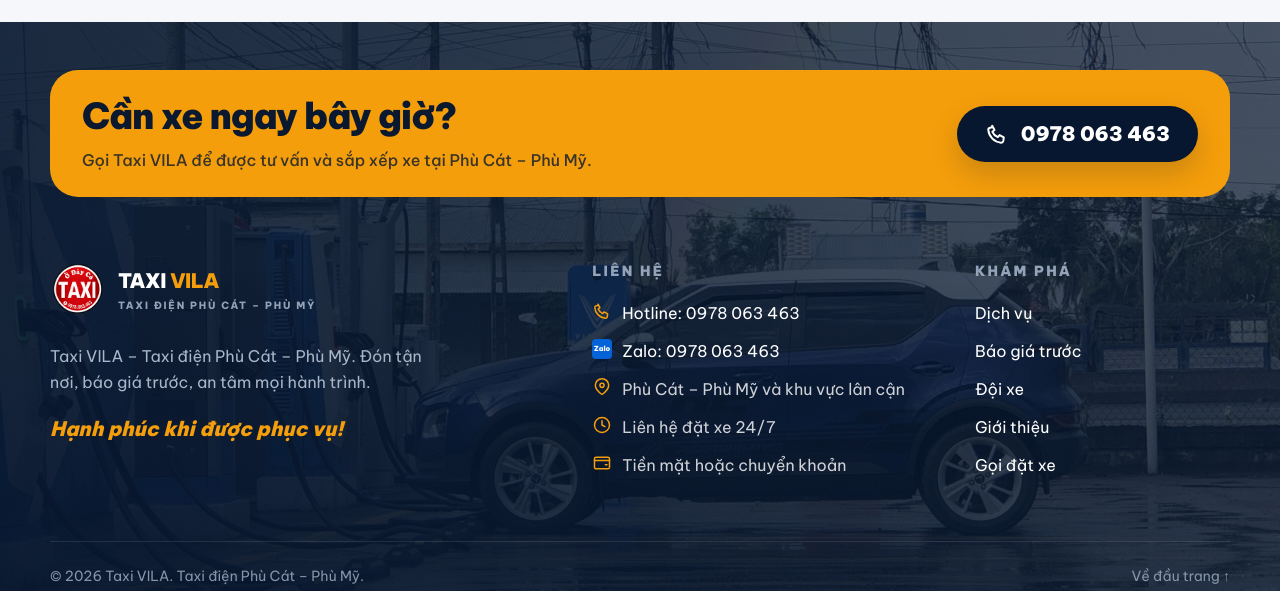
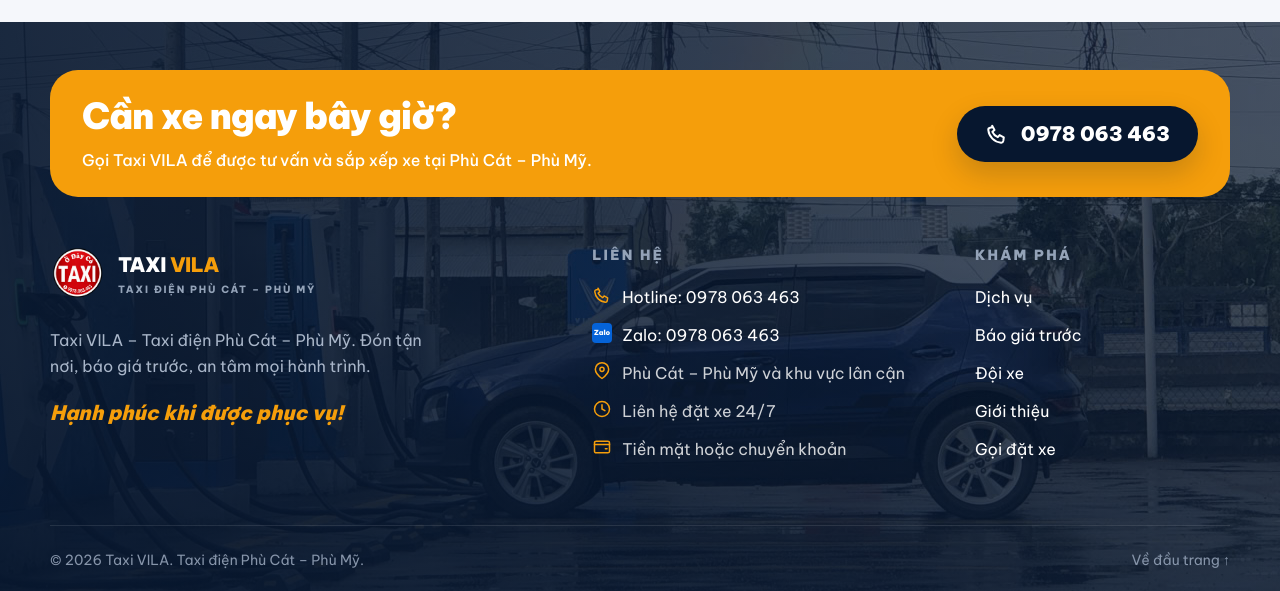
Before and after one commit to vila-taxi-77/vila-taxi-77, a Next.js app: page / in a window 1280 px wide. Shown: the part 4542-5133 px from the top of the page. Built offline with nearby package versions, Linux system fonts and the light colour scheme.

Commit message:
fix: sửa footer lại về khoảng cách với các phần tử và sửa lại màu chữ theo đúng hiện tại

```diff
--- a/src/components/layout/site-footer.tsx
+++ b/src/components/layout/site-footer.tsx
@@ -48,10 +48,10 @@ export function SiteFooter() {
         <div className="absolute inset-0 bg-[linear-gradient(90deg,rgba(7,23,47,0.9)_0%,rgba(7,23,47,0.78)_55%,rgba(7,23,47,0.68)_100%),linear-gradient(180deg,rgba(7,23,47,0.14)_0%,rgba(7,23,47,0.18)_55%,rgba(7,23,47,0.55)_100%)]" />
       </div>
       <div className="relative z-10 mx-auto max-w-[1220px] px-4 pb-7 pt-8 sm:px-6 sm:pt-10 lg:px-5 lg:pt-12">
-        <div className="flex flex-col gap-5 rounded-[1.75rem] bg-[var(--brand-accent)] px-5 py-5 text-[#0a192f] sm:px-7 sm:py-6 lg:flex-row lg:items-center lg:justify-between lg:gap-8 lg:px-8">
+        <div className="flex flex-col gap-5 rounded-[1.75rem] bg-[var(--brand-accent)] px-5 py-5 text-white sm:px-7 sm:py-6 lg:flex-row lg:items-center lg:justify-between lg:gap-8 lg:px-8">
           <div>
             <h2 className="text-2xl font-black leading-tight tracking-[-0.03em] sm:text-3xl lg:text-4xl">Cần xe ngay bây giờ?</h2>
-            <p className="mt-2 text-sm font-medium leading-relaxed text-[#0a192f]/80 sm:text-base">Gọi Taxi VILA để được tư vấn và sắp xếp xe tại Phù Cát – Phù Mỹ.</p>
+            <p className="mt-2 text-sm font-medium leading-relaxed sm:text-base">Gọi Taxi VILA để được tư vấn và sắp xếp xe tại Phù Cát – Phù Mỹ.</p>
           </div>
           <a
             href={siteContact.telephoneUrl}
@@ -65,7 +65,7 @@ export function SiteFooter() {
           </a>
         </div>
 
-        <div className="grid gap-10 py-14 sm:grid-cols-2 lg:grid-cols-[1.5fr_1fr_0.8fr] lg:gap-16 lg:py-16">
+        <div className="grid gap-10 pb-14 pt-10 sm:grid-cols-2 sm:pt-12 lg:grid-cols-[1.5fr_1fr_0.8fr] lg:gap-16 lg:pb-16 lg:pt-12">
           <div className="max-w-md">
             <a href="#top" aria-label="Taxi VILA - về đầu trang" className="inline-flex items-center gap-3">
               <Image src="/images/logo/taxi-vila-logo.png" alt="" width={64} height={64} className="h-14 w-14 rounded-full object-contain" />
```
